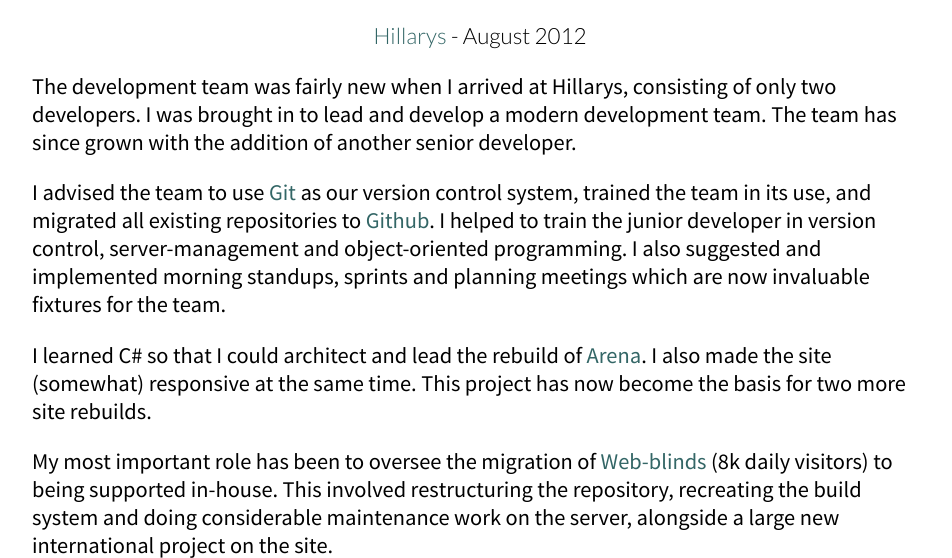
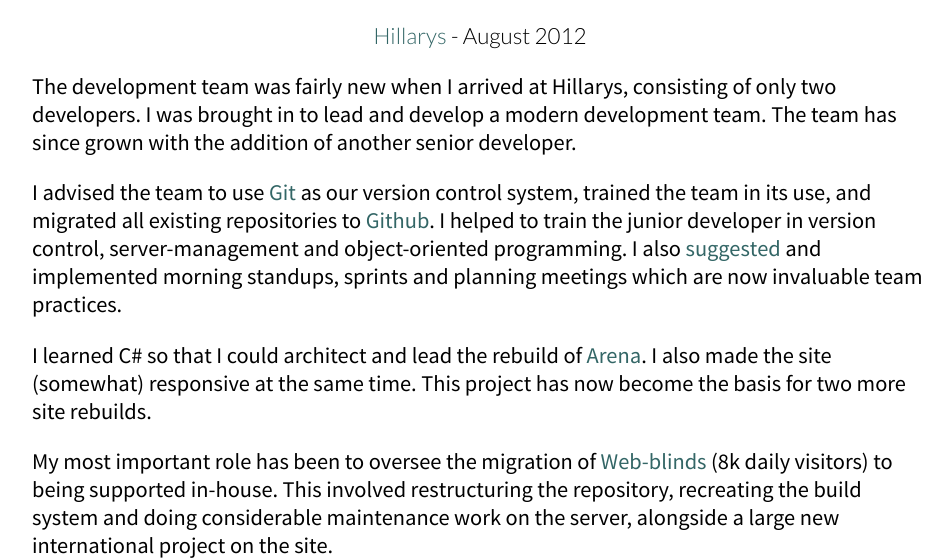
Before and after one commit to nottrobin/cv.robinwinslow.uk, a Django app: template cv/templates/cv/roles.html in a window 1280 px wide. Shown: the part 463-1021 px from the top of the page, without its empty margins (160-1112 px from the left). Run offline with Django 3.2, Linux system fonts and the light colour scheme; the template is opened without the code that fills it, so the values that code supplies are empty; some libraries are stand-ins or nearby versions.

Commit message:
Link to agile blog from roles

```diff
--- a/cv/templates/cv/roles.html
+++ b/cv/templates/cv/roles.html
@@ -23,7 +23,7 @@ Lead developer
 
 The development team was fairly new when I arrived at Hillarys, consisting of only two developers. I was brought in to lead and develop a modern development team. The team has since grown with the addition of another senior developer.
 
-I advised the team to use [Git](http://git-scm.com/) as our version control system, trained the team in its use, and migrated all existing repositories to [Github](https://github.com/Hillarys/). I helped to train the junior developer in version control, server-management and object-oriented programming. I also suggested and implemented morning standups, sprints and planning meetings which are now invaluable fixtures for the team.
+I advised the team to use [Git](http://git-scm.com/) as our version control system, trained the team in its use, and migrated all existing repositories to [Github](https://github.com/Hillarys/). I helped to train the junior developer in version control, server-management and object-oriented programming. I also [suggested](http://robinwinslow.co.uk/2014/01/10/agile-philosophy/) and implemented morning standups, sprints and planning meetings which are now invaluable team practices.
 
 I learned C# so that I could architect and lead the rebuild of [Arena](http://www.arena-blinds.com). I also made the site (somewhat) responsive at the same time. This project has now become the basis for two more site rebuilds.
 
@@ -39,7 +39,7 @@ I was a key member of a small team responsible for [Countrylife](http://countryl
 
 The expertise and experience of the developers at IPC created a wonderful environment for me to learn about full-stack development and the management of large-scale websites. I became very interested in agile project management strategies, web performance, continuous integration, design patterns and behaviour-driven development.
 
-I also learned a lot about agile project management techniques, and participated in many decisions about new features and prioritisation of work.
+I also learned a lot about [agile project management techniques](http://robinwinslow.co.uk/2014/01/10/agile-philosophy/), and participated in many decisions about new features and prioritisation of work.
 
 I was central to a semi-responsive redesign of [Countrylife](http://countrylife.co.uk), which is still the current design of the site. I maintained and wrote new Symfony modules, and helped to develop our build and continuous integration systems for all our sites.
 
```
